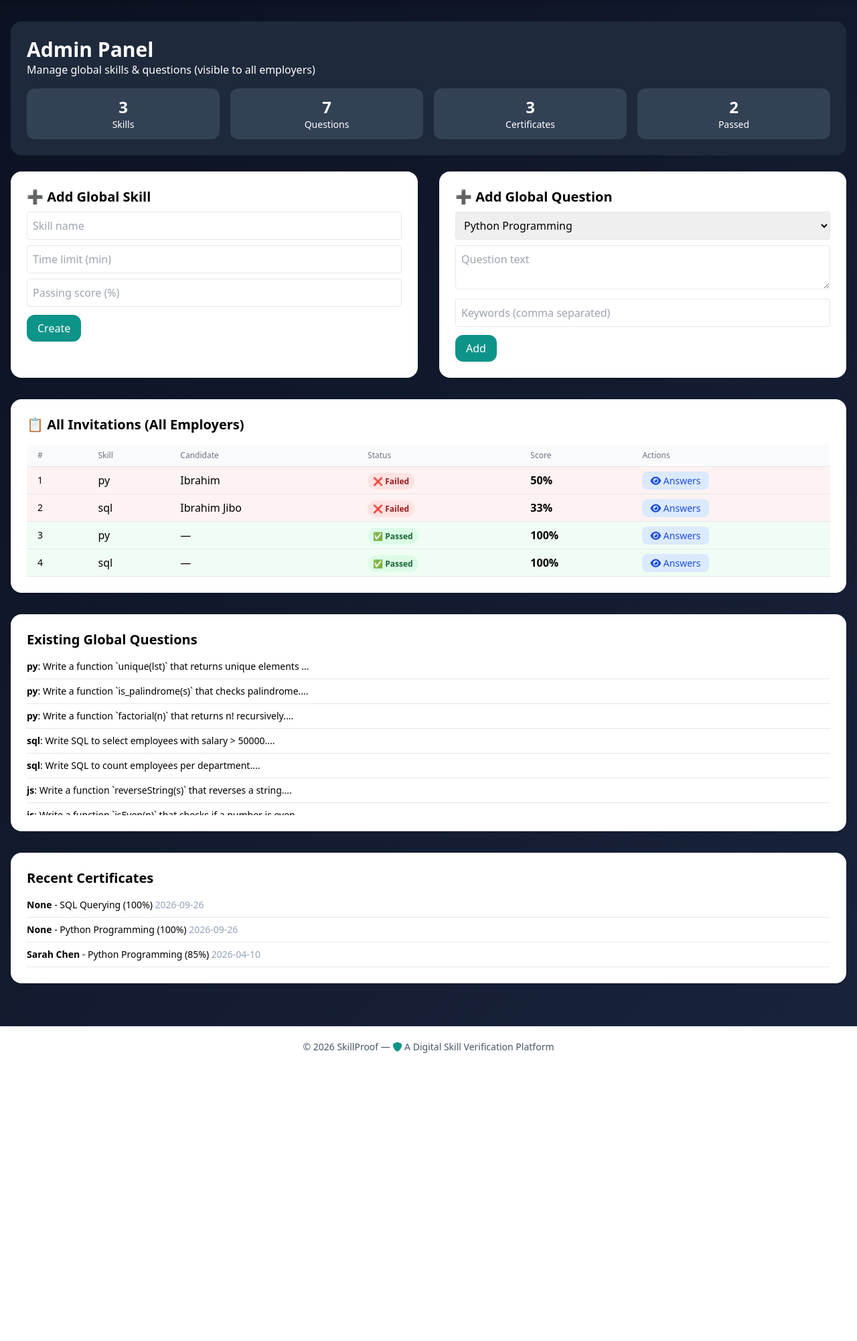
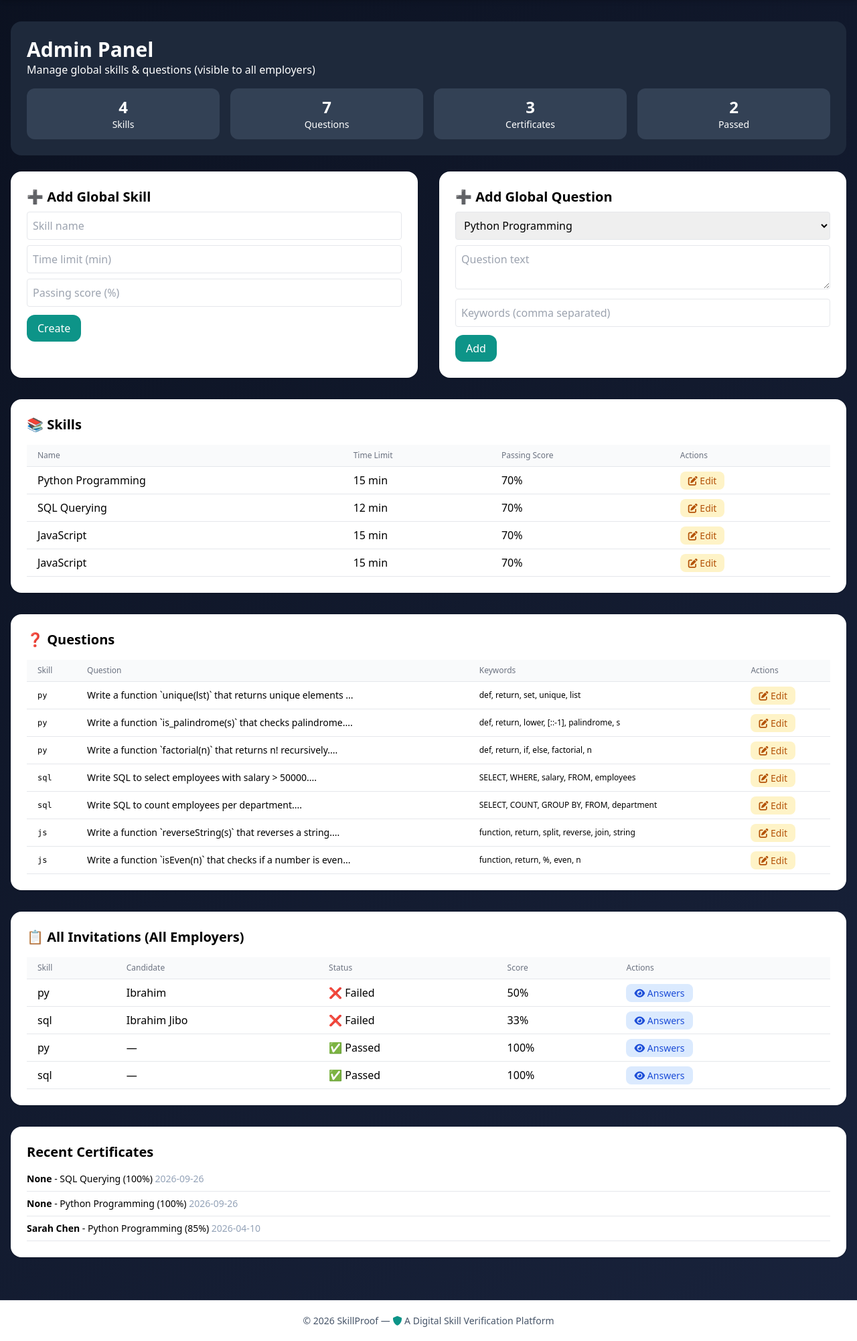
Before and after one commit to caleelcrypt/skillproof, a Flask app: page /admin in a window 1280 px wide. Shown: the part 73-2075 px from the top of the page at 67% size. Before the commit the page ends 1645 px from the top, so only its background shows below. Run offline with Flask 3, Linux system fonts and the light colour scheme; the visitor is signed in with stand-in values (Sample User, id 1); some libraries are stand-ins or nearby versions.

Commit message:
Added edit feature for skills and questions

```diff
--- a/app.py
+++ b/app.py
@@ -269,6 +269,7 @@ def submit_test():
     write_json('invitations.json', invitations)
 
     cert_data = None
+    code = None
     if passed:
         code = generate_cert_code()
         verify_url = f"{request.host_url}verify/{code}"
@@ -458,5 +459,60 @@ def add_question():
     flash('Question added!', 'success')
     return redirect('/admin')
 
+@app.route('/edit_skill/<skill_id>', methods=['GET', 'POST'])
+def edit_skill(skill_id):
+    if 'user' not in session or session['user']['role'] != 'admin':
+        flash('Unauthorized', 'error')
+        return redirect('/admin')
+
+    skills = read_json('skills.json')
+    idx = None
+    for i, s in enumerate(skills):
+        if s['id'] == skill_id:
+            idx = i
+            break
+
+    if idx is None:
+        flash('Skill not found', 'error')
+        return redirect('/admin')
+
+    if request.method == 'POST':
+        skills[idx]['name'] = request.form.get('name')
+        skills[idx]['defaultTimeLimit'] = int(request.form.get('time_limit', 15))
+        skills[idx]['passingScore'] = int(request.form.get('passing_score', 70))
+        write_json('skills.json', skills)
+        flash('Skill updated!', 'success')
+        return redirect('/admin')
+
+    return render_template('edit_skill.html', skill=skills[idx])
+
+@app.route('/edit_question/<question_id>', methods=['GET', 'POST'])
+def edit_question(question_id):
+    if 'user' not in session or session['user']['role'] != 'admin':
+        flash('Unauthorized', 'error')
+        return redirect('/admin')
+
+    questions = read_json('questions.json')
+    idx = None
+    for i, q in enumerate(questions):
+        if q['id'] == question_id:
+            idx = i
+            break
+
+    if idx is None:
+        flash('Question not found', 'error')
+        return redirect('/admin')
+
+    if request.method == 'POST':
+        questions[idx]['text'] = request.form.get('text')
+        keywords = request.form.get('keywords', '').split(',')
+        questions[idx]['keywords'] = [k.strip() for k in keywords if k.strip()]
+        write_json('questions.json', questions)
+        flash('Question updated!', 'success')
+        return redirect('/admin')
+
+    skills = read_json('skills.json')
+    return render_template('edit_question.html', question=questions[idx], skills=skills)
+
 if __name__ == '__main__':
     app.run(debug=True)
--- a/data/skills.json
+++ b/data/skills.json
@@ -19,5 +19,12 @@
     "description": "ES6, DOM manipulation",
     "defaultTimeLimit": 15,
     "passingScore": 70
+  },
+  {
+    "id": "javascript4",
+    "name": "JavaScript",
+    "description": "",
+    "defaultTimeLimit": 15,
+    "passingScore": 70
   }
 ]
--- a/templates/admin.html
+++ b/templates/admin.html
@@ -38,7 +38,77 @@
         </div>
     </div>
 
-    <!-- All Invitations (Admin can view any candidate's answers) -->
+    <!-- Skills List with Edit -->
+    <div class="mt-8 bg-white p-6 rounded-2xl shadow">
+        <h3 class="font-bold text-xl mb-4">📚 Skills</h3>
+        {% if skills %}
+            <div class="overflow-x-auto">
+                <table class="min-w-full divide-y divide-gray-200">
+                    <thead class="bg-gray-50">
+                        <tr>
+                            <th class="px-4 py-2 text-left text-xs font-medium text-gray-500">Name</th>
+                            <th class="px-4 py-2 text-left text-xs font-medium text-gray-500">Time Limit</th>
+                            <th class="px-4 py-2 text-left text-xs font-medium text-gray-500">Passing Score</th>
+                            <th class="px-4 py-2 text-left text-xs font-medium text-gray-500">Actions</th>
+                        </tr>
+                    </thead>
+                    <tbody>
+                        {% for skill in skills %}
+                        <tr class="border-b">
+                            <td class="px-4 py-2 font-medium">{{ skill.name }}</td>
+                            <td class="px-4 py-2">{{ skill.defaultTimeLimit }} min</td>
+                            <td class="px-4 py-2">{{ skill.passingScore }}%</td>
+                            <td class="px-4 py-2">
+                                <a href="/edit_skill/{{ skill.id }}" class="bg-amber-100 text-amber-700 px-3 py-1 rounded-lg text-sm hover:bg-amber-200">
+                                    <i class="fas fa-edit"></i> Edit
+                                </a>
+                            </td>
+                        </tr>
+                        {% endfor %}
+                    </tbody>
+                </table>
+            </div>
+        {% else %}
+            <p class="text-slate-500">No skills yet.</p>
+        {% endif %}
+    </div>
+
+    <!-- Questions List with Edit -->
+    <div class="mt-8 bg-white p-6 rounded-2xl shadow">
+        <h3 class="font-bold text-xl mb-4">❓ Questions</h3>
+        {% if questions %}
+            <div class="max-h-96 overflow-y-auto">
+                <table class="min-w-full divide-y divide-gray-200">
+                    <thead class="bg-gray-50 sticky top-0">
+                        <tr>
+                            <th class="px-4 py-2 text-left text-xs font-medium text-gray-500">Skill</th>
+                            <th class="px-4 py-2 text-left text-xs font-medium text-gray-500">Question</th>
+                            <th class="px-4 py-2 text-left text-xs font-medium text-gray-500">Keywords</th>
+                            <th class="px-4 py-2 text-left text-xs font-medium text-gray-500">Actions</th>
+                        </tr>
+                    </thead>
+                    <tbody>
+                        {% for q in questions %}
+                        <tr class="border-b">
+                            <td class="px-4 py-2 text-xs font-mono">{{ q.skillId }}</td>
+                            <td class="px-4 py-2 text-sm">{{ q.text[:60] }}...</td>
+                            <td class="px-4 py-2 text-xs">{{ q.keywords | join(', ') }}</td>
+                            <td class="px-4 py-2">
+                                <a href="/edit_question/{{ q.id }}" class="bg-amber-100 text-amber-700 px-3 py-1 rounded-lg text-sm hover:bg-amber-200">
+                                    <i class="fas fa-edit"></i> Edit
+                                </a>
+                            </td>
+                        </tr>
+                        {% endfor %}
+                    </tbody>
+                </table>
+            </div>
+        {% else %}
+            <p class="text-slate-500">No questions yet.</p>
+        {% endif %}
+    </div>
+
+    <!-- All Invitations -->
     <div class="mt-8 bg-white p-6 rounded-2xl shadow">
         <h3 class="font-bold text-xl">📋 All Invitations (All Employers)</h3>
         {% if invitations %}
@@ -46,7 +116,6 @@
                 <table class="min-w-full divide-y divide-gray-200">
                     <thead class="bg-gray-50">
                         <tr>
-                            <th class="px-4 py-2 text-left text-xs font-medium text-gray-500">#</th>
                             <th class="px-4 py-2 text-left text-xs font-medium text-gray-500">Skill</th>
                             <th class="px-4 py-2 text-left text-xs font-medium text-gray-500">Candidate</th>
                             <th class="px-4 py-2 text-left text-xs font-medium text-gray-500">Status</th>
@@ -56,33 +125,20 @@
                     </thead>
                     <tbody>
                         {% for inv in invitations %}
-                        <tr class="border-b {% if inv.completedAt and inv.score >= 70 %}bg-green-50{% elif inv.completedAt %}bg-red-50{% endif %}">
-                            <td class="px-4 py-2 text-sm">{{ loop.index }}</td>
+                        <tr class="border-b">
                             <td class="px-4 py-2">{{ inv.skillId }}</td>
                             <td class="px-4 py-2">{{ inv.candidateName or '—' }}</td>
                             <td class="px-4 py-2">
                                 {% if inv.completedAt %}
-                                    {% if inv.score >= 70 %}
-                                        <span class="bg-green-100 text-green-800 px-2 py-1 rounded-full text-xs font-bold">✅ Passed</span>
-                                    {% else %}
-                                        <span class="bg-red-100 text-red-800 px-2 py-1 rounded-full text-xs font-bold">❌ Failed</span>
-                                    {% endif %}
-                                {% elif inv.expired %}
-                                    <span class="bg-gray-100 text-gray-600 px-2 py-1 rounded-full text-xs">⏰ Expired</span>
-                                {% else %}
-                                    <span class="bg-yellow-100 text-yellow-800 px-2 py-1 rounded-full text-xs font-bold">⏳ Pending</span>
-                                {% endif %}
+                                    {% if inv.score >= 70 %}✅ Passed{% else %}❌ Failed{% endif %}
+                                {% else %}⏳ Pending{% endif %}
                             </td>
-                            <td class="px-4 py-2 font-bold">
-                                {% if inv.score %}{{ inv.score|round|int }}%{% else %}—{% endif %}
-                            </td>
+                            <td class="px-4 py-2">{{ inv.score|round|int if inv.score else '—' }}%</td>
                             <td class="px-4 py-2">
                                 {% if inv.completedAt %}
-                                    <a href="/answers/{{ inv.token }}" class="bg-blue-100 text-blue-700 px-3 py-1 rounded-lg text-sm hover:bg-blue-200">
+                                    <a href="/answers/{{ inv.token }}" class="bg-blue-100 text-blue-700 px-3 py-1 rounded-lg text-sm">
                                         <i class="fas fa-eye"></i> Answers
                                     </a>
-                                {% else %}
-                                    <span class="text-slate-400 text-sm">—</span>
                                 {% endif %}
                             </td>
                         </tr>
@@ -95,15 +151,7 @@
         {% endif %}
     </div>
 
-    <div class="mt-8 bg-white p-6 rounded-2xl shadow">
-        <h3 class="font-bold text-xl">Existing Global Questions</h3>
-        <ul class="mt-2 max-h-60 overflow-y-auto">
-            {% for q in questions %}
-                <li class="border-b py-2 text-sm"><strong>{{ q.skillId }}</strong>: {{ q.text[:60] }}...</li>
-            {% endfor %}
-        </ul>
-    </div>
-
+    <!-- Recent Certificates -->
     <div class="mt-8 bg-white p-6 rounded-2xl shadow">
         <h3 class="font-bold text-xl">Recent Certificates</h3>
         {% if certificates %}
```
Also changed, not shown: templates/edit_question.html (added, +27 -0 lines), templates/edit_skill.html (added, +26 -0 lines). Lines whose indentation alone changed are shown as unchanged.
